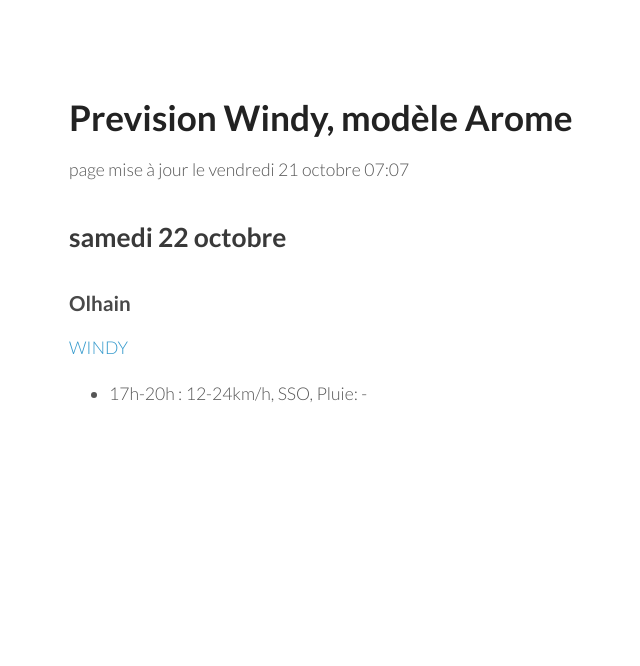
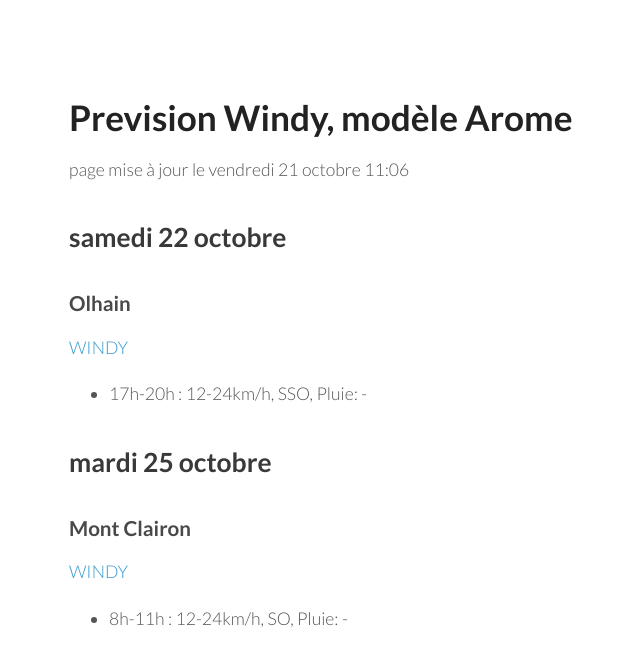
Before and after one commit to parapente-dans-le-nord/parapente-dans-le-nord.github.io, a Jekyll site: the page built from index.markdown, in a window 1280 px wide. Shown: the top 666 px of the page, without its empty margins (101-741 px from the left). Built offline with Jekyll 4.4.1, drawn with Linux system fonts in a browser that asks for light colours; our own code applies the rules of GitHub Pages for plain Markdown files.

Commit message:
update index.markdown

```diff
--- a/index.markdown
+++ b/index.markdown
@@ -4,7 +4,7 @@ layout: my-layout
 
 
 # Prevision Windy, modèle Arome
-page mise à jour le vendredi 21 octobre 07:07
+page mise à jour le vendredi 21 octobre 11:06
 
 
 
@@ -15,3 +15,13 @@ page mise à jour le vendredi 21 octobre 07:07
  [WINDY](https://windy.com/50.434/2.586?50.031,2.587,8,m:e3eagft)
 
 - 17h-20h : 12-24km/h, SSO, Pluie: -
+
+
+
+## mardi 25 octobre
+
+### Mont Clairon
+
+ [WINDY](https://windy.com/49.919/2.729?49.515,2.730,8,m:e2magfH)
+
+- 8h-11h : 12-24km/h, SO, Pluie: -
```
